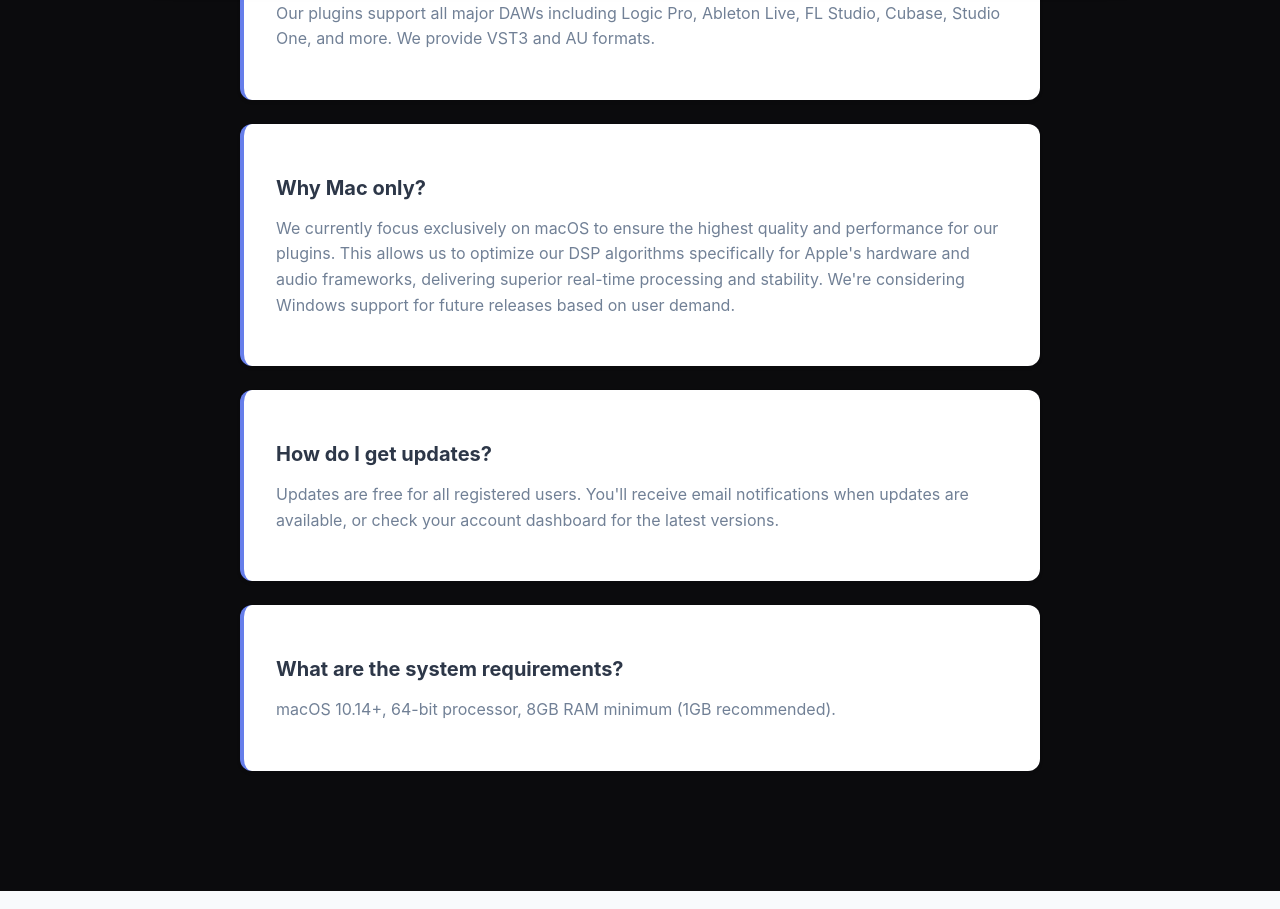
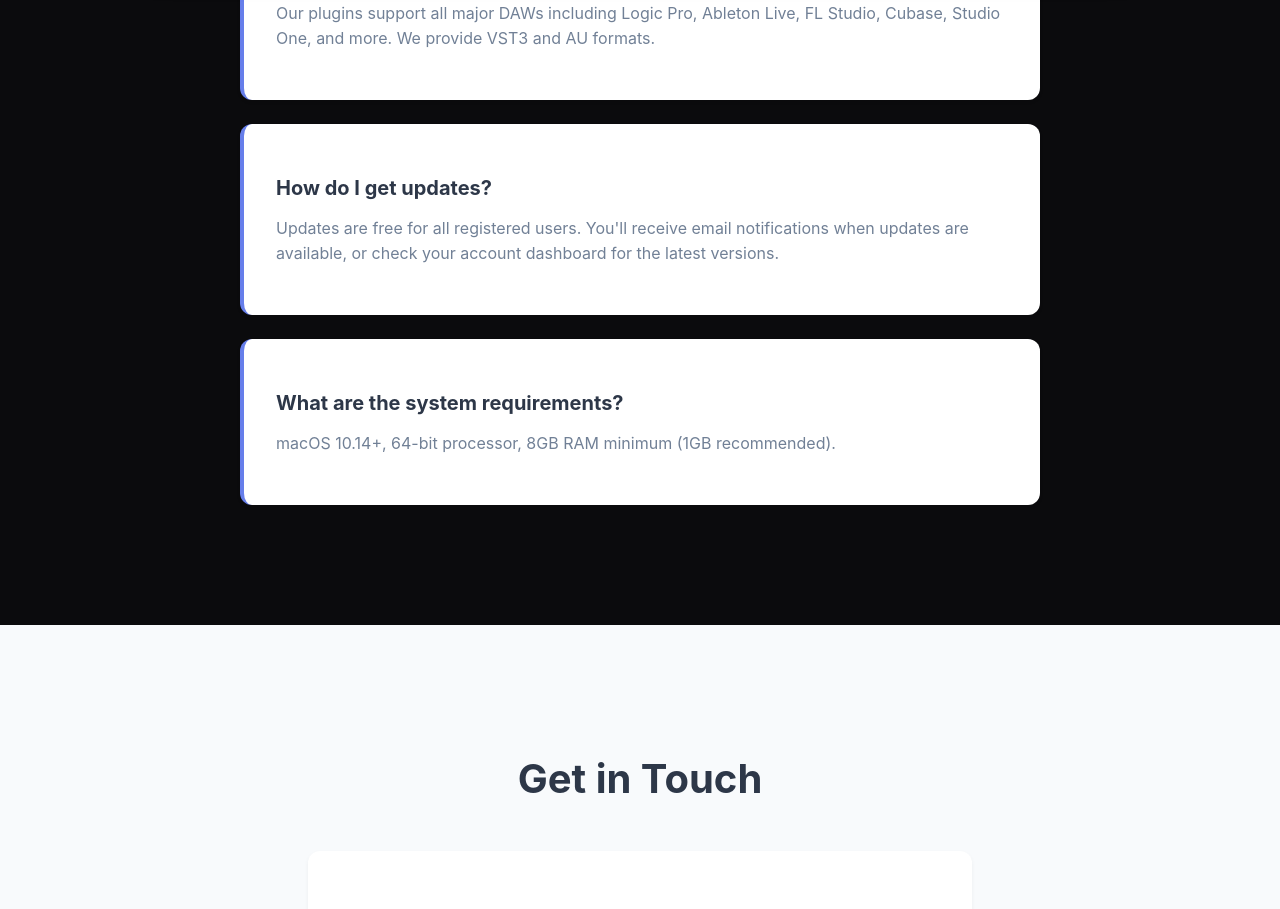
Before and after one commit to synergy-global/site, a SvelteKit app: page /support in a window 1280 px wide. Shown: the part 820-1729 px from the top of the page. Built offline with nearby package versions, Linux system fonts and the light colour scheme.

Commit message:
test pages

```diff
--- a/src/routes/support/+page.svelte
+++ b/src/routes/support/+page.svelte
@@ -28,10 +28,6 @@
 				<div class="faq-item">
 					<h3>What DAWs are supported?</h3>
 					<p>Our plugins support all major DAWs including Logic Pro, Ableton Live, FL Studio, Cubase, Studio One, and more. We provide VST3 and AU formats.</p>
-				</div>
-				<div class="faq-item">
-					<h3>Why Mac only?</h3>
-					<p>We currently focus exclusively on macOS to ensure the highest quality and performance for our plugins. This allows us to optimize our DSP algorithms specifically for Apple's hardware and audio frameworks, delivering superior real-time processing and stability. We're considering Windows support for future releases based on user demand.</p>
 				</div>
 				<div class="faq-item">
 					<h3>How do I get updates?</h3>
--- a/svelte.config.js
+++ b/svelte.config.js
@@ -13,8 +13,8 @@ const config = {
 			strict: true
 		}),
 		paths: {
-			// Leave this empty because your domain serves from the root
-			base: ''
+	    base: process.env.NODE_ENV === 'production' ? '/site' : ''
+
 		}
 	}
 };
```
